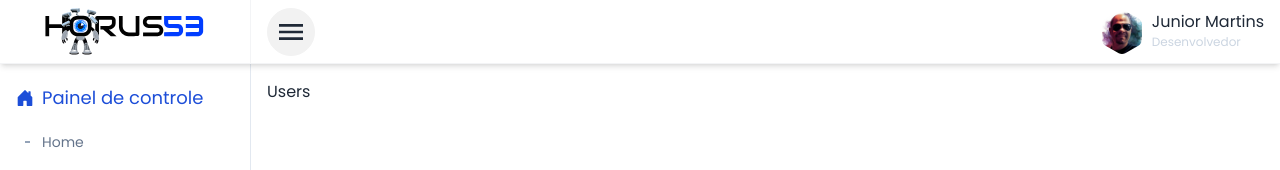
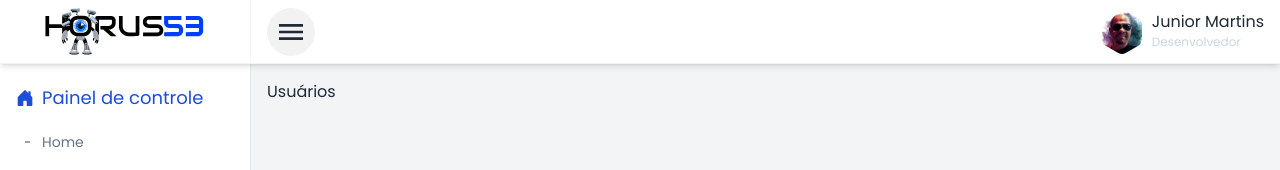
Before and after one commit to juniormartinxo/horus53-app, a Next.js app: page /dashboard/users in a window 1280 px wide. Shown: the top 170 px of the page. Built offline with nearby package versions, Linux system fonts and the light colour scheme.

Commit message:
feat: atualiza a página de usuários e dashboard

```diff
--- a/src/app/dashboard/layout.tsx
+++ b/src/app/dashboard/layout.tsx
@@ -13,7 +13,7 @@ export default function RootLayout({
   children: React.ReactNode
 }) {
   return (
-    <main className='flex flex-col h-screen'>
+    <main className='flex flex-col h-screen bg-gray-100'>
       <NavTop />
       <div className='flex flex-wrap h-screen'>
         <NavigationMenu />
--- a/src/app/dashboard/users/page.tsx
+++ b/src/app/dashboard/users/page.tsx
@@ -1,3 +1,3 @@
 export default function Users() {
-  return <h1>Users</h1>
+  return <h1>Usuários</h1>
 }
```
